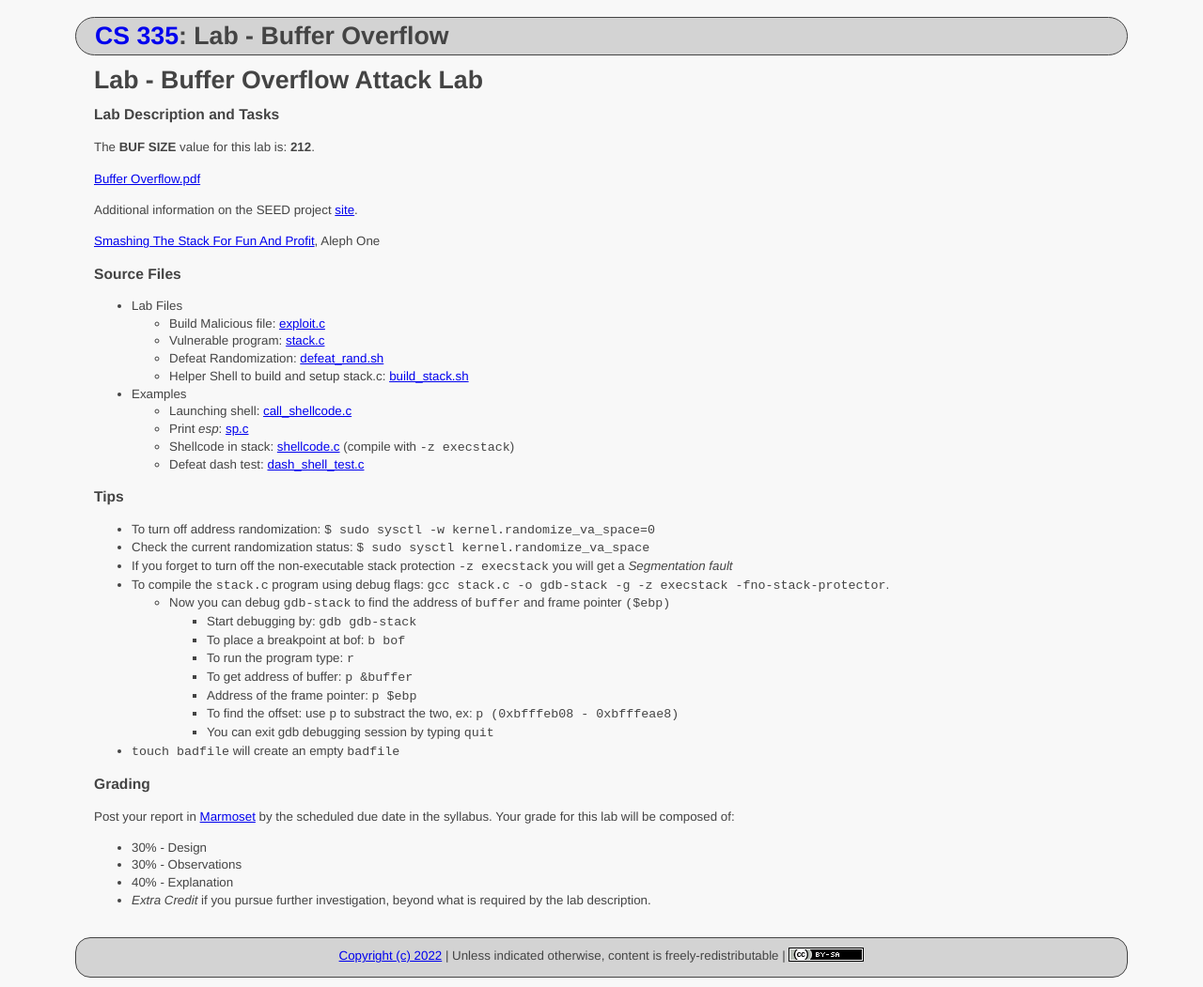
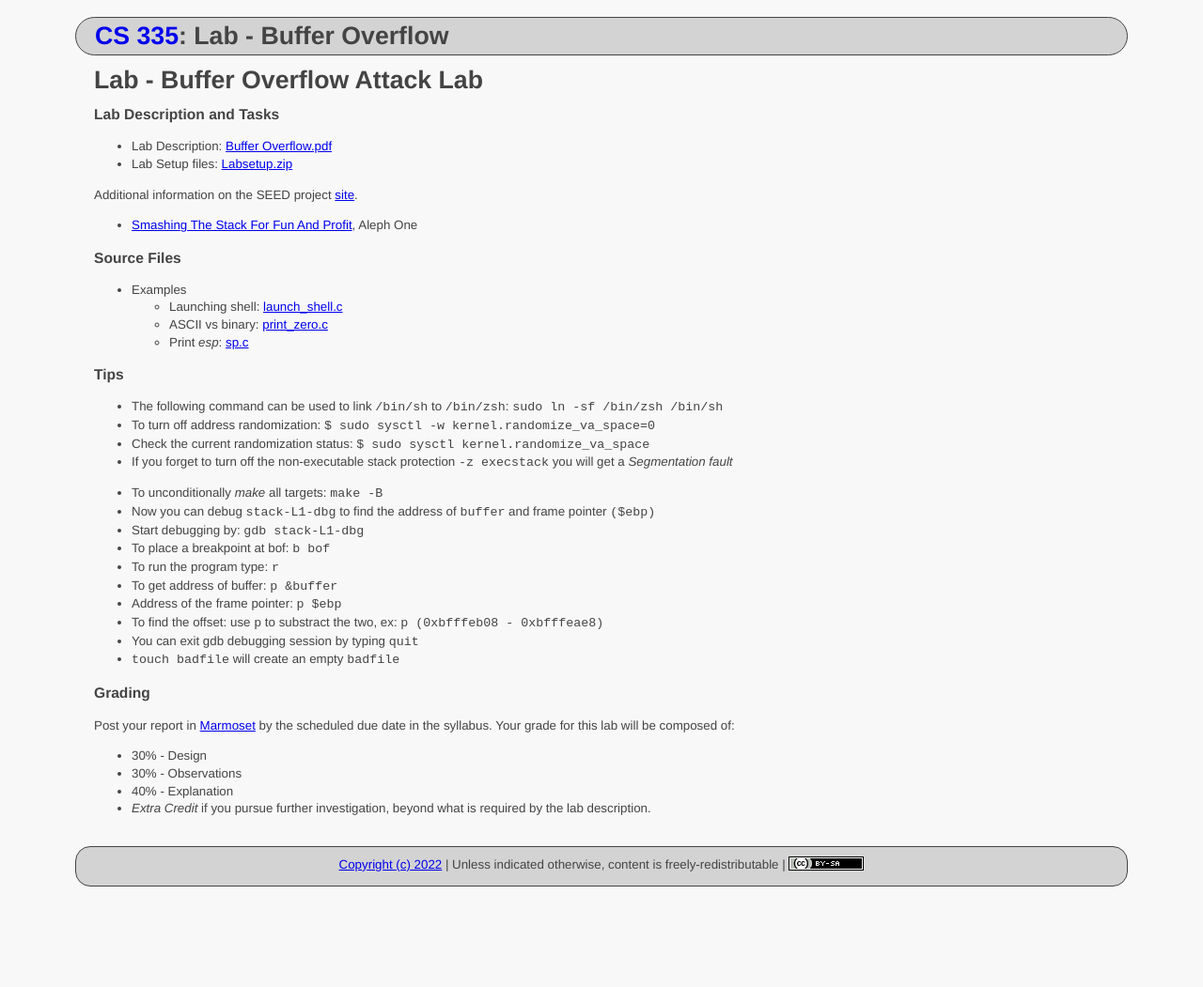
Before and after one commit to ycpcs/cs335-spring2022, a Jekyll site: the page built from labs/buffer_overflow.md, in a window 1280 px wide. Shown: the whole page at 94% size. Built offline with Jekyll 4.4.1, drawn with Linux system fonts in a browser that asks for light colours; after the commit the page ends 954 px from its top, so only the background shows below that.

Commit message:
update labs

````diff
--- a/labs/buffer_overflow.md
+++ b/labs/buffer_overflow.md
@@ -8,44 +8,55 @@ title: Lab - Buffer Overflow
 
 ### Lab Description and Tasks
 
-The **BUF SIZE** value for this lab is: **212**.
+- Lab Description: [Buffer Overflow.pdf](buffer\Buffer_Overflow_Setuid.pdf)
+  <!-- - The **BUF SIZE** value for this lab is: **180**.-->
+- Lab Setup files: [Labsetup.zip](buffer\Labsetup.zip)
 
-[Buffer Overflow.pdf](Buffer_Overflow.pdf)
+Additional information on the SEED project [site](https://seedsecuritylabs.org/Labs_20.04/Software/Buffer_Overflow_Setuid/).
 
-Additional information on the SEED project [site](https://seedsecuritylabs.org/Labs_16.04/Software/Buffer_Overflow/).
-
-[Smashing The Stack For Fun And Profit](https://insecure.org/stf/smashstack.html), Aleph One
+- [Smashing The Stack For Fun And Profit](https://insecure.org/stf/smashstack.html), Aleph One
 
 ### Source Files
 
+<!--
 - Lab Files
   - Build Malicious file: [exploit.c](buffer/exploit.c)
   - Vulnerable program: [stack.c](buffer/stack.c)
   - Defeat Randomization: [defeat_rand.sh](buffer\defeat_rand.sh)
   - Helper Shell to build and setup stack.c: [build_stack.sh](buffer/build_stack.sh)
+-->
 
 - Examples
-  - Launching shell: [call_shellcode.c](buffer/call_shellcode.c)
+  - Launching shell: [launch_shell.c](buffer\launch_shell.c)
+  - ASCII vs binary: [print_zero.c](buffer\print_zero.c)
   - Print *esp*: [sp.c](buffer/sp.c)
+
+<!--
   - Shellcode in stack: [shellcode.c](buffer/shellcode.c) (compile with ```-z execstack```)
   - Defeat dash test: [dash_shell_test.c](buffer/dash_shell_test.c)
+-->
 
 ### Tips
 
- - To turn off address randomization: ```$ sudo sysctl -w kernel.randomize_va_space=0```
- - Check the current randomization status: ```$ sudo sysctl kernel.randomize_va_space```
- - If you forget to turn off the non-executable stack protection ``` -z execstack``` you will get a *Segmentation fault*
+- The following command can be used to link ```/bin/sh``` to ```/bin/zsh```: ```sudo ln -sf /bin/zsh /bin/sh```
+- To turn off address randomization: ```$ sudo sysctl -w kernel.randomize_va_space=0```
+- Check the current randomization status: ```$ sudo sysctl kernel.randomize_va_space```
+- If you forget to turn off the non-executable stack protection ``` -z execstack``` you will get a *Segmentation fault*
+
+<!--
  - To compile the ```stack.c``` program using debug flags: ```gcc stack.c -o gdb-stack -g -z execstack -fno-stack-protector```.
-   - Now you can debug ```gdb-stack``` to find the address of ```buffer``` and frame pointer ```($ebp)```
-     - Start debugging by: ```gdb gdb-stack```
-     - To place a breakpoint at bof: ```b bof```
-     - To run the program type: ```r```
-     - To get address of buffer: ``` p &buffer```
-     - Address of the frame pointer: ```p $ebp```
-     - To find the offset: use ```p``` to substract the two, ex: ```p (0xbfffeb08 - 0xbfffeae8)```
-     - You can exit gdb debugging session by typing ```quit```
+ -->
 
- - ```touch badfile``` will create an empty ```badfile```
+- To unconditionally _make_ all targets: ```make -B```
+- Now you can debug ```stack-L1-dbg``` to find the address of ```buffer``` and frame pointer ```($ebp)```
+ - Start debugging by: ```gdb stack-L1-dbg```
+ - To place a breakpoint at bof: ```b bof```
+ - To run the program type: ```r```
+ - To get address of buffer: ``` p &buffer```
+ - Address of the frame pointer: ```p $ebp```
+ - To find the offset: use ```p``` to substract the two, ex: ```p (0xbfffeb08 - 0xbfffeae8)```
+ - You can exit gdb debugging session by typing ```quit```
+- ```touch badfile``` will create an empty ```badfile```
 
 ### Grading
 
````
Also changed, not shown: index.md (+1 -1 lines), labs/index.md (+1 -1 lines), labs/shellshock.md (+2 -2 lines), resources/index.md (+1 -0 lines), schedule/index.md (+1 -1 lines), 5 other files.
